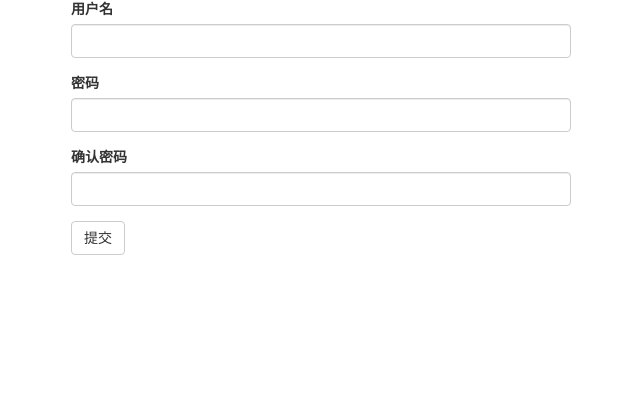
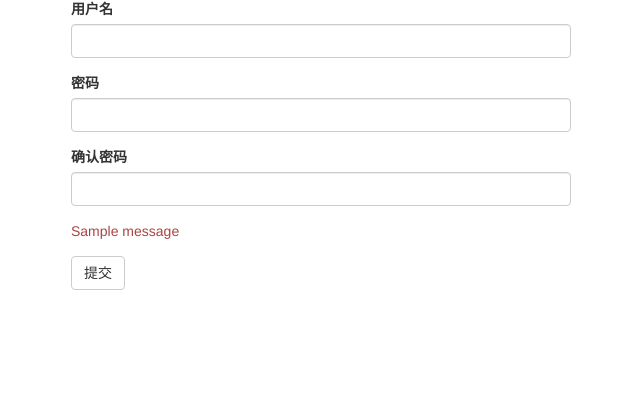
Before and after one commit to lyj20011210/dachuang, a Flask app: page /register/register in a window 1280 px wide. Shown: the part 73-469 px from the top of the page, without its empty margins (319-959 px from the left). Run offline with Flask 2, Linux system fonts and the light colour scheme; tables that the repository leaves empty hold one stand-in row (values such as "Sample post"); one stand-in notice (Sample message) is shown; parts of the project's set-up code (start-up, migrations or seed data) failed here and were passed over; some libraries are stand-ins or nearby versions.

Commit message:
加入了登陆的错误检测，如果输入错了密码或者用户名会有提示

```diff
--- a/blueprints/login.py
+++ b/blueprints/login.py
@@ -25,10 +25,10 @@ def login():
                 print(session["name"])
                 return redirect("/")
             else:
-                print("密码错误")
+                flash("密码错误")
                 return redirect(url_for("login.login"))
         else:
-            print("用户不存在")
+            flash("用户不存在")
             return redirect(url_for("login.login"))
         # if checkuser == user:
         #     findpassword= UserModel.query.filter_by(password=password).first()
--- a/templates/Login.html
+++ b/templates/Login.html
@@ -16,6 +16,11 @@
                 <label>密码</label>
                 <input name="password" type="password" class="form-control" id="exampleInputPassword1">
             </div>
+            {% for message in get_flashed_messages() %}
+                <div class="form-group">
+                    <div class="text-danger">{{ message }}</div>
+                </div>
+            {% endfor %}
             <button type="submit" class="btn btn-primary btn-block">提交</button>
         </form>
     </div>
--- a/templates/register.html
+++ b/templates/register.html
@@ -20,6 +20,11 @@
                 <label for="exampleInputPassword1">确认密码</label>
                 <input name="password2" type="password" class="form-control" id="exampleInputPassword1">
             </div>
+            {% for message in get_flashed_messages() %}
+                <div class="form-group">
+                    <div class="text-danger">{{ message }}</div>
+                </div>
+            {% endfor %}
             <button type="submit" class="btn btn-default">提交</button>
         </form>
     </div>
```
